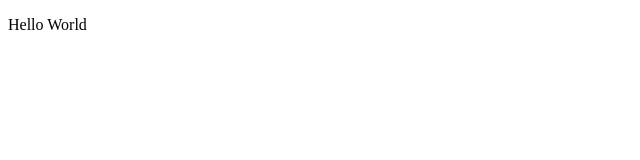
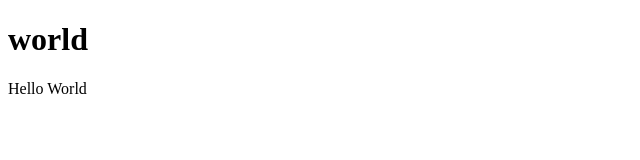
Before and after one commit to prateekunique17/1st-repo, a plain HTML site: page index.html in a window 1280 px wide. Shown: the whole page, without its empty margins (0-640 px from the left). Drawn offline with Linux system fonts and the light colour scheme.

Commit message:
added heading

```diff
--- a/index.html
+++ b/index.html
@@ -6,6 +6,8 @@
     <title>Document</title>
 </head>
 <body>
+    <h1>world
+    </h1>
     <p>Hello World</p>
 </body>
 </html>
```
